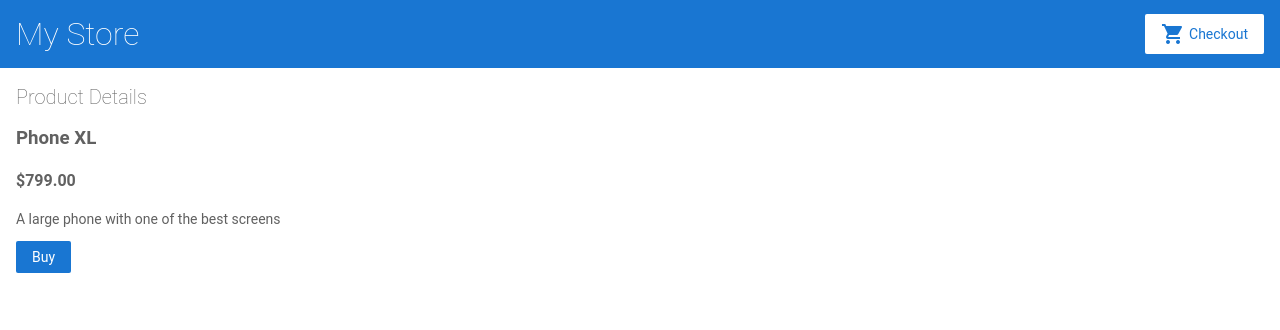
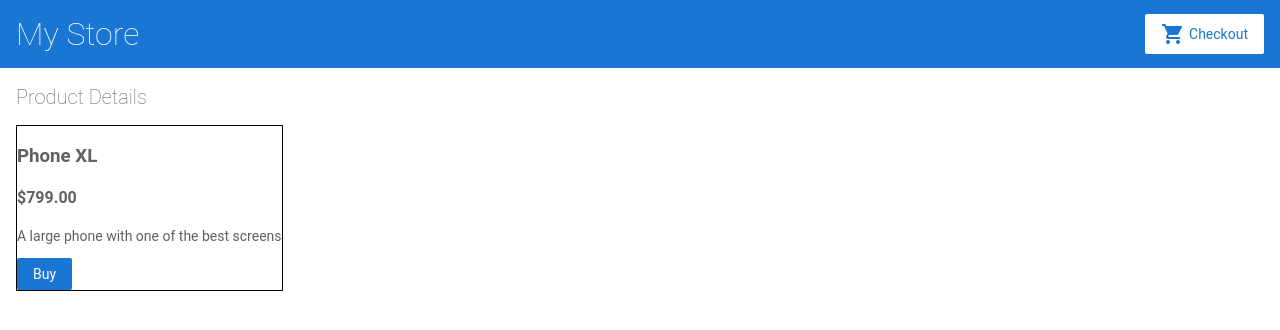
Before and after one commit to davidmota74/angular-7lrb77-rdhdzt, an Angular app: page /products/0 in a window 1280 px wide. Shown: the top 330 px of the page. Built offline with nearby package versions, Linux system fonts and the light colour scheme.

Commit message:
2 files modified

```diff
--- a/src/app/product-details/product-details.component.css
+++ b/src/app/product-details/product-details.component.css
@@ -0,0 +1,12 @@
+#div1 {
+  float: left;
+  border: 1px solid black;
+}
+#div2 {
+    float: left;
+    border: 1px solid black;
+}
+#div3 {
+    float: left;
+    border: 1px solid black;
+}
--- a/src/app/product-details/product-details.component.html
+++ b/src/app/product-details/product-details.component.html
@@ -1,6 +1,6 @@
 <h2>Product Details</h2>
 
-<div *ngIf="product">
+<div id="div1" *ngIf="product">
   <h3>{{ product.name }}</h3>
   <h4>{{ product.price | currency }}</h4>
   <p>{{ product.description }}</p>
```
